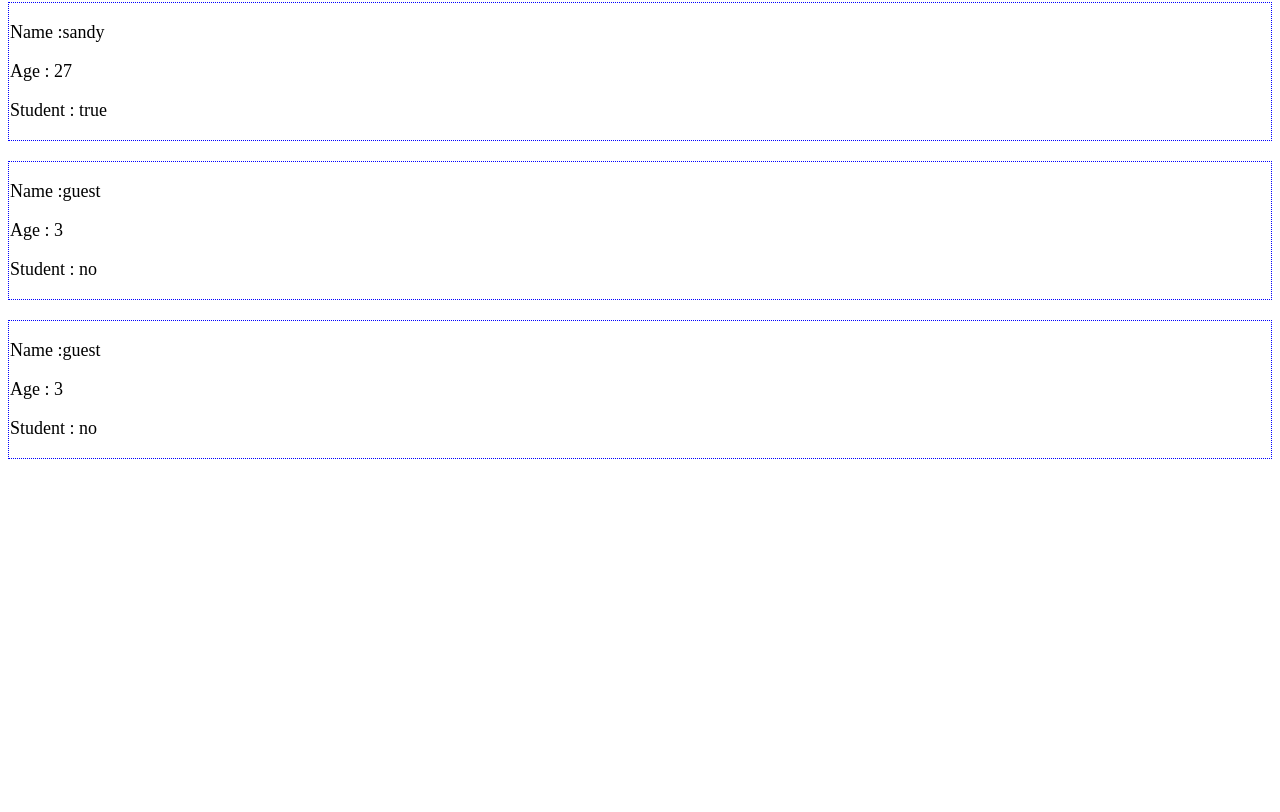
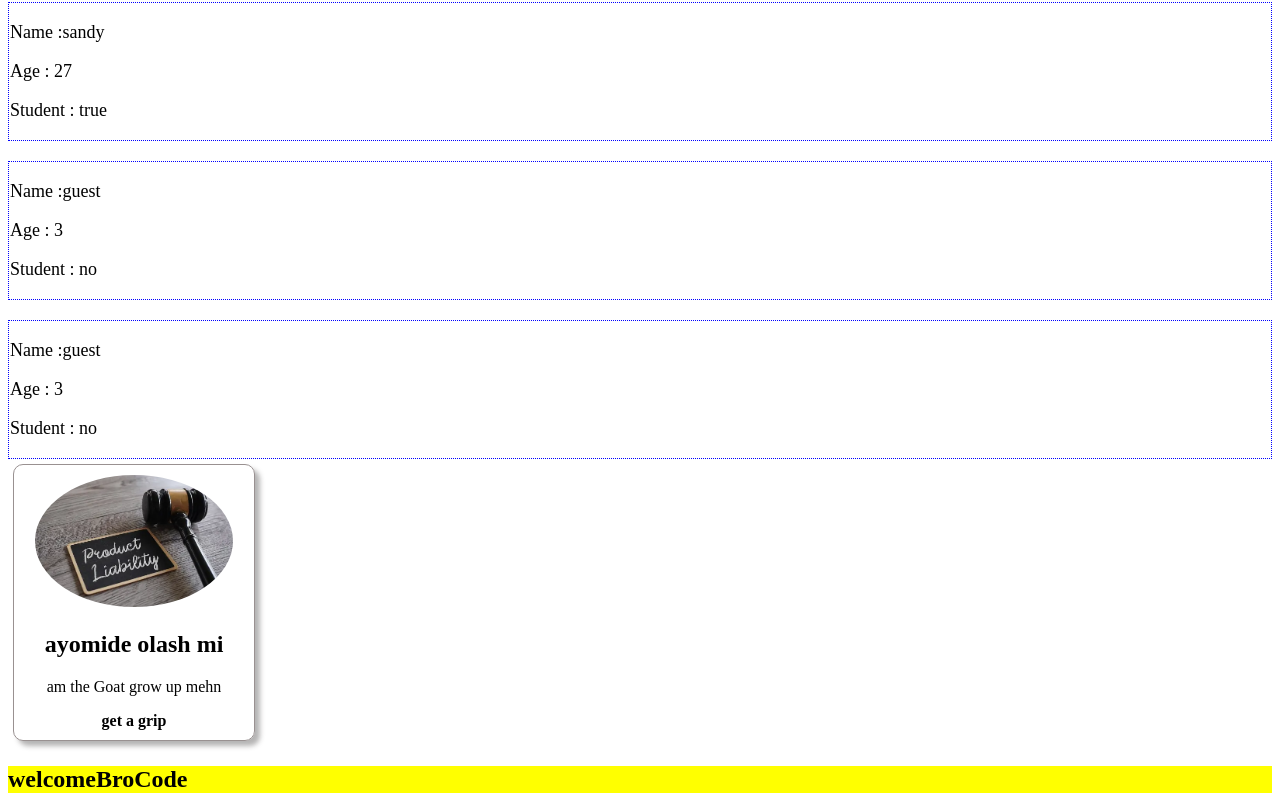
Before and after one commit to githoboman/2projy, a React (Vite) app: page / in a window 1280 px wide. Shown: the part 538-1350 px from the top of the page. Before the commit the page ends 1005 px from the top, so only its background shows below. Built offline with nearby package versions, Linux system fonts and the light colour scheme.

Commit message:
endeed commit

```diff
--- a/src/App.jsx
+++ b/src/App.jsx
@@ -1,7 +1,8 @@
 /* eslint-disable no-unused-vars */
-/* import Card from './Card.jsx' */
+ import Card from './Card.jsx'
 import Button from "./components/Button.jsx"
 import Student from "./components/Student.jsx"
+import UserGreeting from './components/UserGreeting.jsx';
 
 function App() {
 
@@ -15,7 +16,8 @@ function App() {
       <Student name = 'sandy' age = {27 } Student = "true"></Student>
       <Student/>
       <Student/>
-      {/* <Card></Card> */}
+      <Card></Card>
+      <UserGreeting isLoggedIn = {true}  username = "BroCode" />
     </>
   );
 }
--- /dev/null
+++ b/src/components/UserGreeting.jsx
@@ -0,0 +1,47 @@
+/* eslint-disable react/prop-types */
+import  PropTypes from 'prop-types'
+
+/* it is always good practice to add prop-types when adding props cause of debugging purpose */
+/* props types in conditional rendering */
+function UserGreeting (props) {
+
+
+    const WelcomeMessage = <h2 className="stylewel">welcome{props.username}</h2>
+
+    const LoginPrompt =  <h2 className="wwwen">please log in to continue</h2>
+
+    return ( props.isLoggedIn ? WelcomeMessage: LoginPrompt  )
+
+
+/*
+    return ( props.isLoggedIn ? <h2 className="">welcome{props.username}</h2> : <h2>please log in to continue</h2> ) */
+}
+
+
+   /* conditional rendering/*
+   /* if(props.isLoggedIn){
+    return <h2>welcome {props.username}</h2>
+
+ it is not a must to use an else statement cause itbis nnotbexplicit or that complex
+if only use return i we will get the same results
+cause return also means exit
+else{
+    return <h2>please log in to continue</h2>
+}  */
+
+
+    /* we can alseays use the tenary option*/
+    /*we can use thetenary operator in anotherwaythe operator on the firstline*/
+
+    UserGreeting.prototypes = {
+        isLoggedIn : PropTypes.bool,
+        username : PropTypes.string
+    }
+
+    UserGreeting.defaultProps = {
+        isLoggedIn : false,
+        username: "guest"
+    }
+
+
+export default UserGreeting
--- a/src/index.css
+++ b/src/index.css
@@ -1,6 +1,10 @@
+@tailwind base;
+@tailwind components;
+@tailwind utilities;
+
 
 /* card component style */
-/*.card{
+.card{
     border: 1px solid rgb(153, 145, 145);
     border-radius: 10px;
     box-shadow: 5px 5px 5px rgba(37, 36, 36, 0.342);
@@ -20,8 +24,7 @@
     font-family: Arial, Helvetica, sans-serif;
     margin: 10px;
 
-}*/
-
+}
 
 .clicky{
     background-color: rgba(74, 204, 191, 0.932);
@@ -38,3 +41,10 @@
     border: 1px dotted blue;
     margin-top: 20px;
 }
+
+.stylewel{
+    background-color: yellow;
+}
+.wwwen{
+    background-color: aquamarine;
+}
```
Also changed, not shown: public/.txt, src/Card.jsx (renamed from src/components/Card.jsx).
